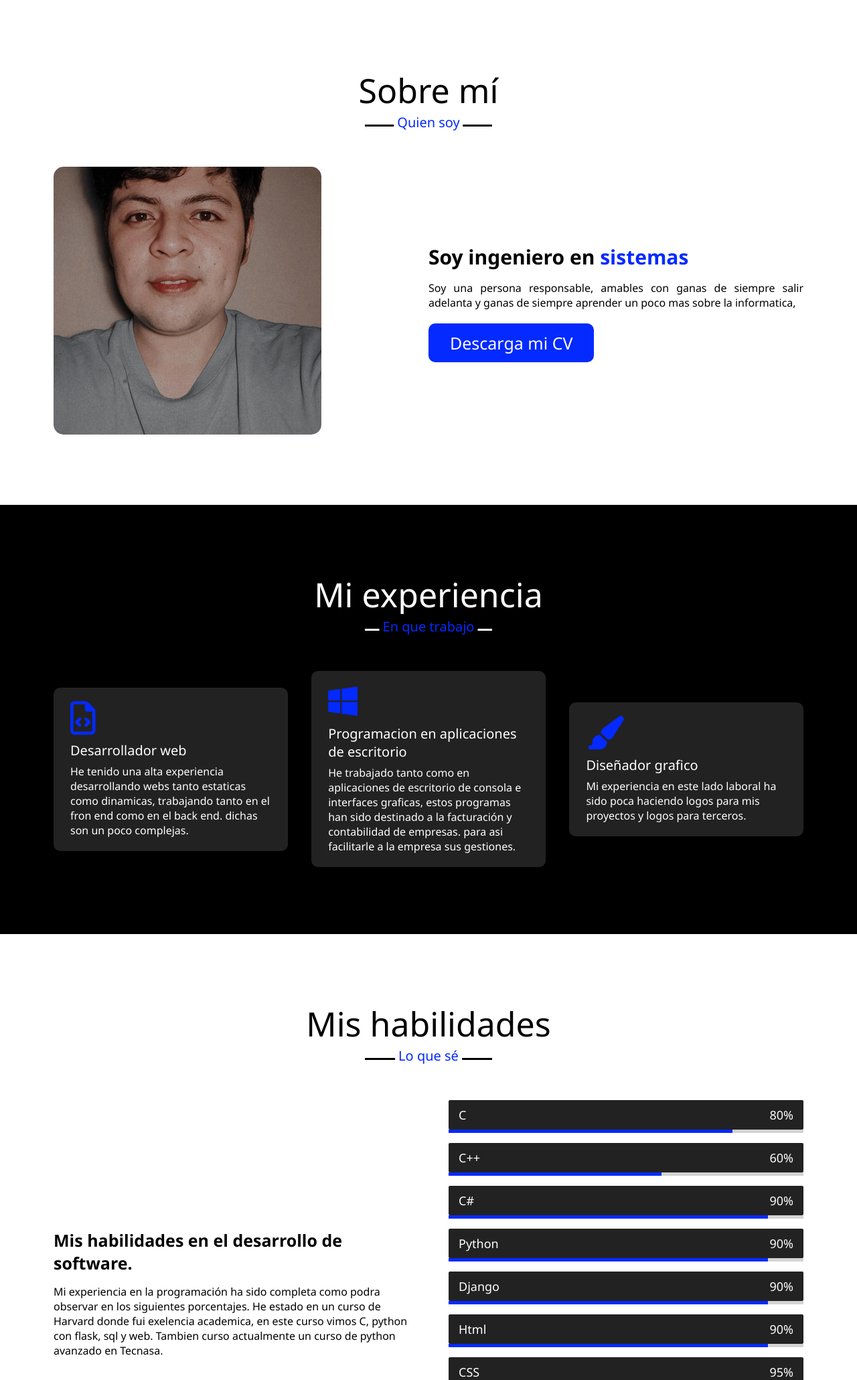
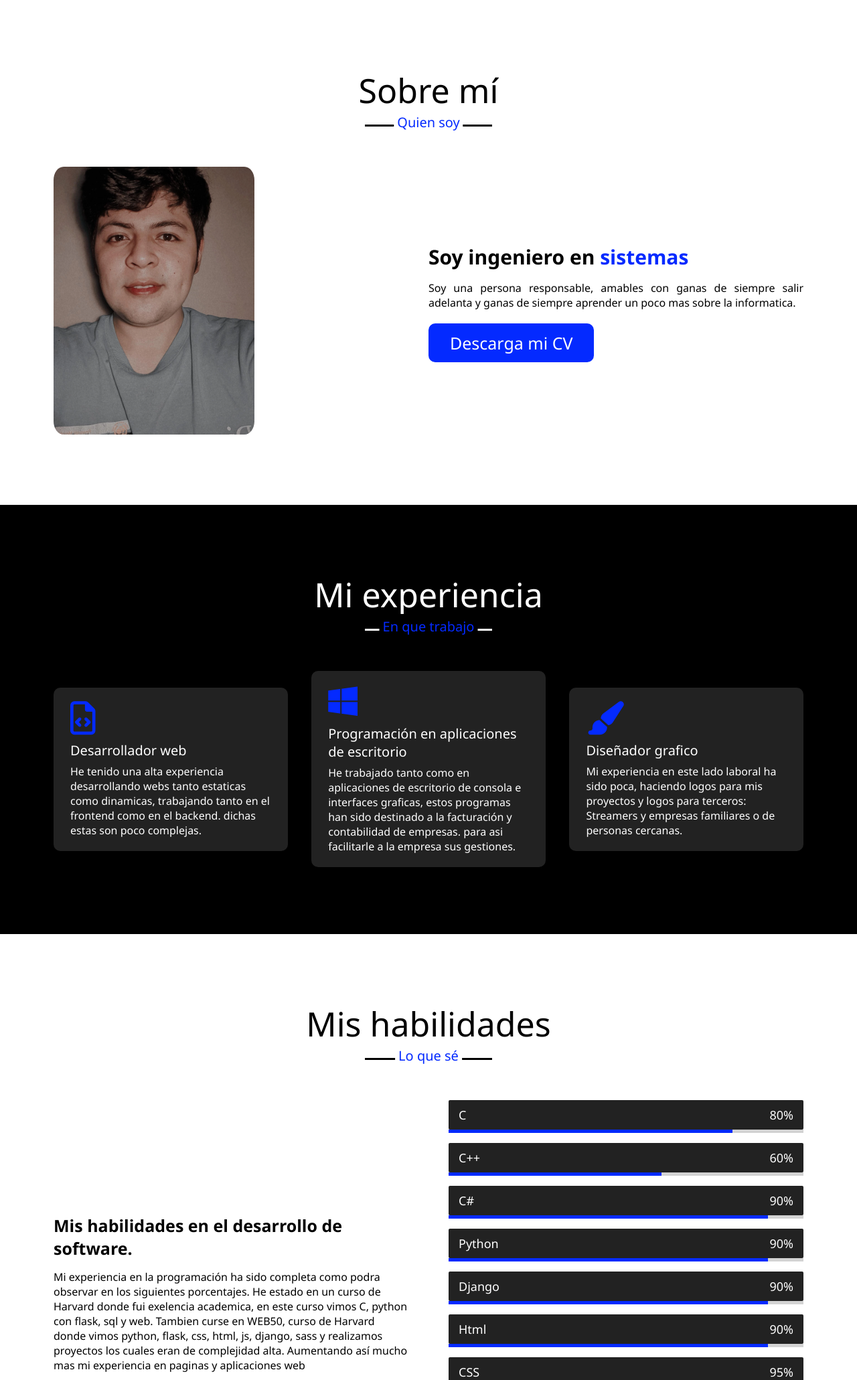
Before and after one commit to Ledacar/Portafolio, a PHP site: page / in a window 1280 px wide. Shown: the part 799-2860 px from the top of the page at 67% size. Run offline with PHP 8.4, Linux system fonts and the light colour scheme; some libraries are stand-ins or nearby versions.

Commit message:
Solucion de bugs visuales

```diff
--- a/index.html
+++ b/index.html
@@ -62,7 +62,7 @@
                     <div class="text">Soy ingeniero en <span>sistemas</span></div>
                     <p>
                         Soy una persona responsable, amables con ganas de siempre salir adelanta y ganas de
-                        siempre aprender un poco mas sobre la informatica,
+                        siempre aprender un poco mas sobre la informatica.
                     </p>
                     <a href="CV_Carlos_David_Tapia_Leiva.pdf" download="CV Carlos Tapia" >Descarga mi CV</a>
                 </div>
@@ -81,7 +81,7 @@
                         <div class="text">Desarrollador web</div>
                         <p>
                             He tenido una alta experiencia desarrollando webs tanto estaticas como dinamicas,
-                            trabajando tanto en el fron end como en el back end. dichas son un poco complejas.
+                            trabajando tanto en el frontend como en el backend. dichas estas son poco complejas.
                         </p>
                     </div>
                 </div>
@@ -89,7 +89,7 @@
                 <div class="card">
                     <div class="box">
                         <i class="fab fa-windows"></i>
-                        <div class="text">Programacion en aplicaciones de escritorio</div>
+                        <div class="text">Programación en aplicaciones de escritorio</div>
                         <p>
                             He trabajado tanto como en aplicaciones de escritorio de consola e interfaces graficas,
                             estos programas han sido destinado a la facturación y contabilidad de empresas. para asi facilitarle
@@ -103,8 +103,8 @@
                         <i class="fas fa-paint-brush"></i>
                         <div class="text">Diseñador grafico</div>
                         <p>
-                            Mi experiencia en este lado laboral ha sido poca haciendo logos para mis proyectos y logos
-                            para terceros.
+                            Mi experiencia en este lado laboral ha sido poca, haciendo logos para mis proyectos y logos
+                            para terceros: <span>Streamers y empresas familiares o de personas cercanas.</span>
                         </p>
                     </div>
                 </div>
@@ -122,7 +122,8 @@
                     <p>
                         Mi experiencia en la programación ha sido completa como podra observar en los siguientes porcentajes.
                         He estado en un curso de Harvard donde fui exelencia academica, en este curso vimos C, python con flask, sql y web.
-                        Tambien curso actualmente un curso de python avanzado en Tecnasa.
+                        Tambien curse en WEB50, curso de Harvard donde vimos python, flask, css, html, js, django, sass y realizamos proyectos
+                        los cuales eran de complejidad alta. Aumentando así mucho mas mi experiencia en paginas y aplicaciones web
                     </p>
                 </div>
                 <div class="column right">
--- a/static/css/index.css
+++ b/static/css/index.css
@@ -192,9 +192,9 @@ section .about-conten,
 }
 .about .about-conten .left img{
     height: 400px;
-    width: 400px;
+    width: 300px;
     object-fit: cover;
-    border-radius: 15px;
+    border-radius: 5%;
 }
 
 .about .about-conten .right{
```
Also changed, not shown: static/png/foto cv.jpeg (added).
